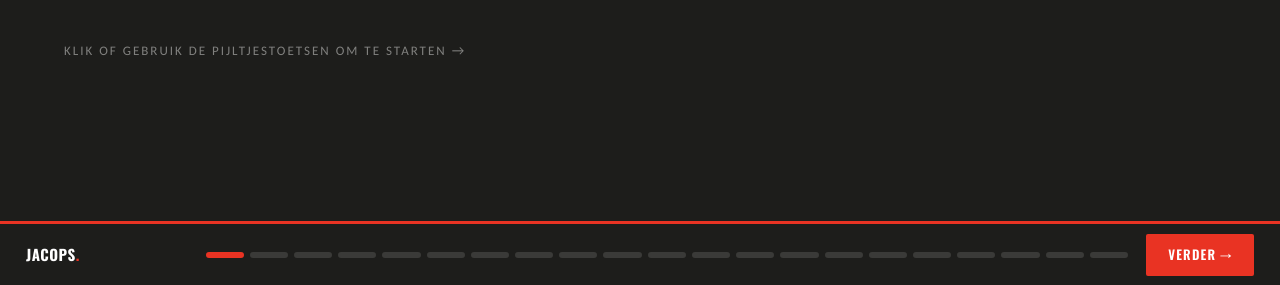
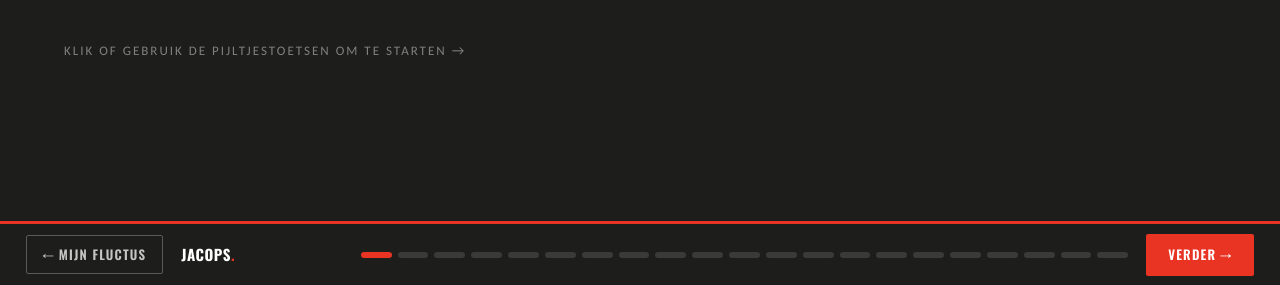
Before and after one commit to JohanMMK/jacops-presentatie, a plain HTML site: page docs/index.html in a window 1280 px wide. Shown: the part 515-800 px from the top of the page. Drawn offline with nearby package versions, Linux system fonts and the light colour scheme.

Commit message:
Add files via upload

```diff
--- a/docs/index.html
+++ b/docs/index.html
@@ -1,4 +1,5 @@
 <!DOCTYPE html>
+<!-- jacops-presentatie/index.html — v1.1 — 2026-08-15 20:11 (Europe/Brussels) — vaste "← Mijn Fluctus"-terugknop in navbalk (cross-origin naar portal); gepatcht op de LIVE-versie -->
 <html lang="nl">
 <head>
 <meta charset="UTF-8">
@@ -107,6 +108,9 @@ video{width:100%;max-height:100%;background:#000;border-radius:4px;outline:none;
 .knop:disabled{background:#3a3a38;color:#8a8a88;cursor:not-allowed}
 .knop.stil{background:transparent;border:1px solid #5a5a58;color:#c5c5c3;padding:9px 16px}
 .knop.stil:hover{border-color:#fff;color:#fff;background:transparent}
+a.knop{text-decoration:none;display:inline-flex;align-items:center;gap:6px}
+.nav .thuis{flex:0 0 auto}
+@media (max-width:960px){ .nav .merk{display:none} }
 .slot{font-size:12px;color:#b7791f;letter-spacing:.4px;display:none;align-items:center;gap:6px}
 .slot.zichtbaar{display:flex}
 
@@ -603,6 +607,7 @@ video{width:100%;max-height:100%;background:#000;border-radius:4px;outline:none;
 
 <!-- NAVIGATIE -->
 <div class="nav">
+  <a class="knop stil thuis" href="https://fluctus-web-production.up.railway.app/portal.html" title="Terug naar Mijn Fluctus">&larr; Mijn Fluctus</a>
   <div class="merk">JACOPS<span>.</span></div>
   <button class="knop stil" id="terug">&larr; Terug</button>
   <div class="voortgang" id="voortgang"></div>
```
